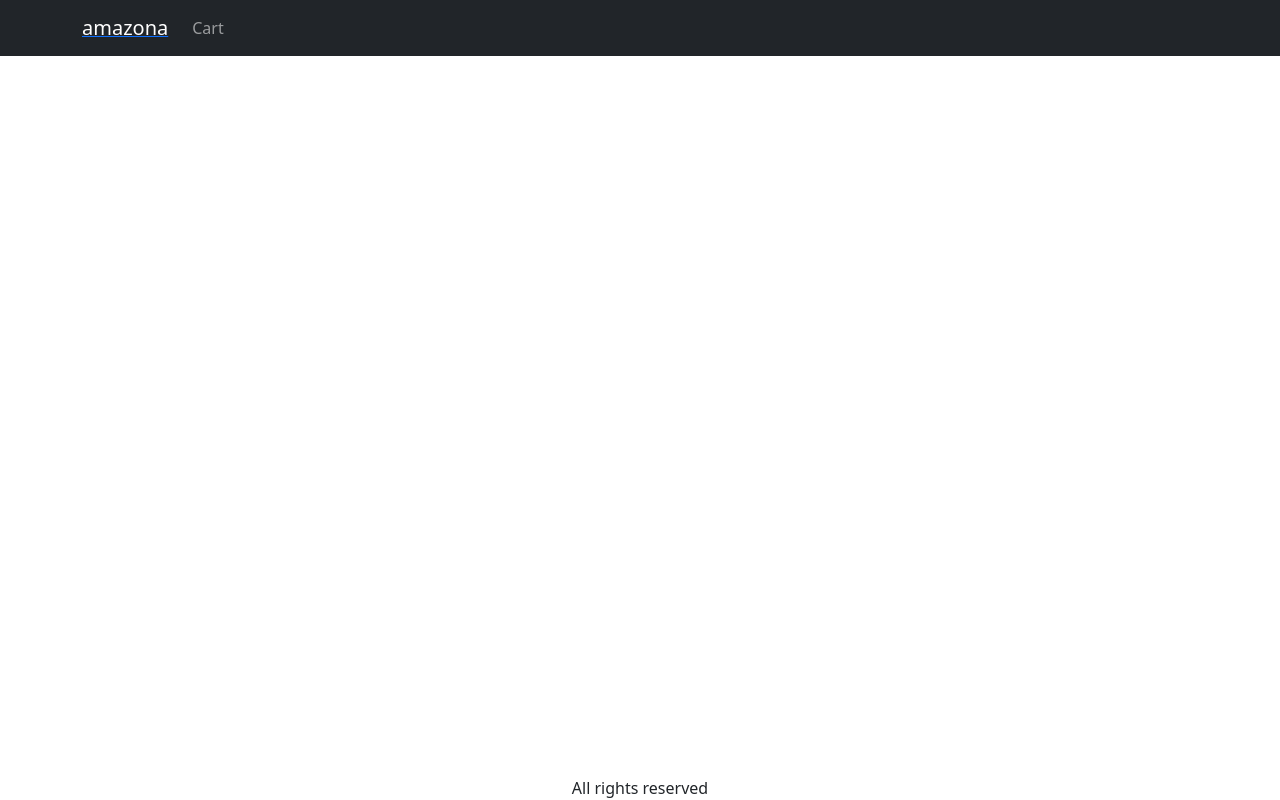
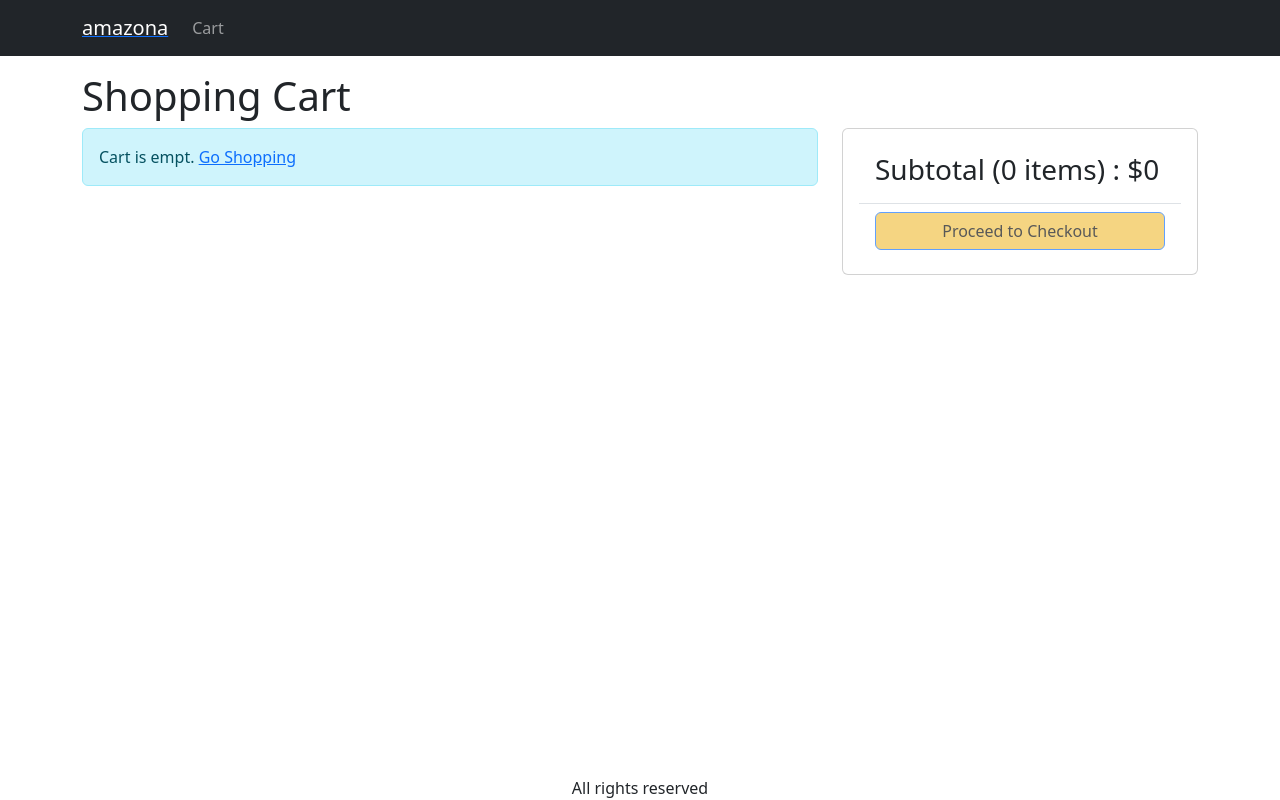
Before and after one commit to zioredd/Amazona, a React app in the folder frontend/: page /cart in a window 1280 px wide. Built offline with nearby package versions, Linux system fonts and the light colour scheme; the HTML template or start-up script is replaced by a standard one.

Commit message:
Create-Cart-Screen

```diff
--- a/frontend/src/App.jsx
+++ b/frontend/src/App.jsx
@@ -9,6 +9,7 @@
 import Container from "react-bootstrap/Container";
 import { useContext } from "react";
 import { Store } from "./Store";
+import CartScreen from "./screens/CartScreen";
 
 function App() {
   const { state } = useContext(Store);
@@ -27,7 +28,7 @@
                   Cart
                   {cart.cartItems.length > 0 && (
                     <Badge pill bg="danger">
-                      {cart.cartItems.reduce((a, c) => a + c.quantity, 0)}
+                      {cart.cartItems.length}
                     </Badge>
                   )}
                 </Link>
@@ -40,6 +41,7 @@
             <Routes>
               <Route path="/product/:slug" element={<ProductScreen />} />
               <Route path="/" element={<HomeScreen />} />
+              <Route path="/cart" element={<CartScreen />} />
             </Routes>
           </Container>
         </main>
--- a/frontend/src/index.css
+++ b/frontend/src/index.css
@@ -46,3 +46,7 @@
 .img-large {
   max-width: 100%;
 }
+
+.img-thumbnail {
+  height: 80px;
+}
--- /dev/null
+++ b/frontend/src/screens/CartScreen.jsx
@@ -0,0 +1,96 @@
+import React, { useContext } from "react";
+import { Store } from "../Store";
+import { Helmet } from "react-helmet-async";
+import MessageBox from "../components/MessageBox";
+import { Card, Col, ListGroup, Row } from "react-bootstrap";
+import { Link } from "react-router-dom";
+import Button from "react-bootstrap/Button";
+
+function CartScreen() {
+  const { state, dispatch: cxtDispatch } = useContext(Store);
+  const {
+    cart: { cartItems },
+  } = state;
+
+  return (
+    <div>
+      <Helmet>
+        <title>Shopping Cart</title>
+      </Helmet>
+      <h1>Shopping Cart</h1>
+      <Row>
+        <Col md={8}>
+          {cartItems.length === 0 ? (
+            <MessageBox>
+              Cart is empt. <Link to={"/"}>Go Shopping</Link>
+            </MessageBox>
+          ) : (
+            <ListGroup>
+              {cartItems.map((item) => (
+                <ListGroup.Item key={item._id}>
+                  <Row className="align-items-center">
+                    <Col md={4}>
+                      <img
+                        src={item.image}
+                        className="img-fluid rounded img-thumbnail"
+                        alt="item.name"
+                        style={{ height: "80px" }}
+                      />{" "}
+                      <Link to={`/product/${item.slug}`}>{item.name}</Link>
+                    </Col>
+                    <Col md={3}>
+                      <Button variant="light" disabled={item.quantity === 1}>
+                        <i className="fas fa-minus-circle"></i>{" "}
+                      </Button>
+                      <span>{item.quantity}</span>{" "}
+                      <Button
+                        variant="light"
+                        disabled={item.quantity === item.countInStock}
+                      >
+                        <i className="fas fa-plus-circle"></i>
+                      </Button>
+                    </Col>
+                    <Col md={3}>${item.price}</Col>
+                    <Col md={2}>
+                      <Button variant="light">
+                        <i className="fas fa-trash"></i>
+                      </Button>
+                    </Col>
+                  </Row>
+                </ListGroup.Item>
+              ))}
+            </ListGroup>
+          )}
+        </Col>
+        <Col md={4}>
+          <Card>
+            <Card.Body>
+              <ListGroup variant="flush">
+                <ListGroup.Item>
+                  <h3>
+                    Subtotal ({cartItems.reduce((a, c) => a + c.quantity, 0)}{" "}
+                    items) : $
+                    {cartItems.reduce((a, c) => a + c.price * c.quantity, 0)}
+                  </h3>
+                </ListGroup.Item>
+                <ListGroup.Item>
+                  <div className="d-grid">
+                    <Button
+                      type="button"
+                      variant="primary"
+                      disabled={cartItems.length === 0}
+                    >
+                      Proceed to Checkout
+                    </Button>
+                  </div>
+                </ListGroup.Item>
+              </ListGroup>
+            </Card.Body>
+          </Card>
+        </Col>
+      </Row>
+    </div>
+  );
+}
+
+export default CartScreen;
--- a/frontend/src/screens/ProductScreen.jsx
+++ b/frontend/src/screens/ProductScreen.jsx
@@ -1,5 +1,5 @@
 import { useEffect, useReducer, useContext } from "react";
-import { useParams } from "react-router-dom";
+import { useNavigate, useParams } from "react-router-dom";
 import ListGroup from "react-bootstrap/esm/ListGroup";
 import axios from "axios";
 import { Helmet } from "react-helmet-async";
@@ -51,6 +51,7 @@
   }, [slug]);
 
   const { state, dispatch: ctxDispatch } = useContext(Store);
+  const navigate = useNavigate();
   const { cart } = state;
   const addToCartHandler = async () => {
     const existItem = cart.cartItems.find((x) => x._id === product._id);
@@ -67,6 +68,7 @@
       type: "CART_ADD_ITEM",
       payload: { ...product, quantity },
     });
+    navigate("/cart");
   };
 
   return loading ? (
```
Also changed, not shown: 1 other file (tests, documents, lock files or other folders).
